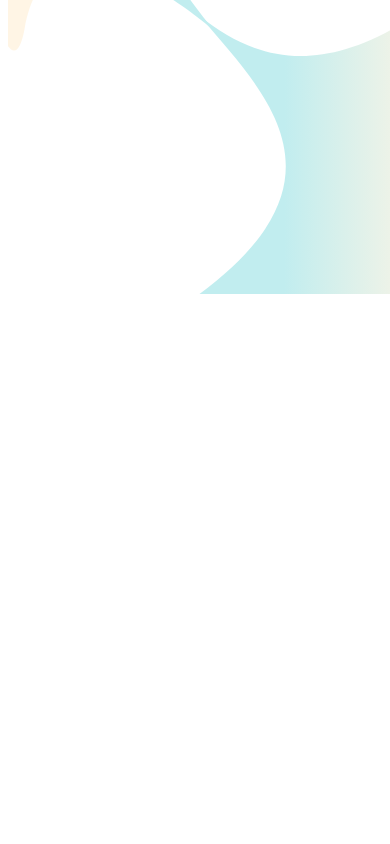
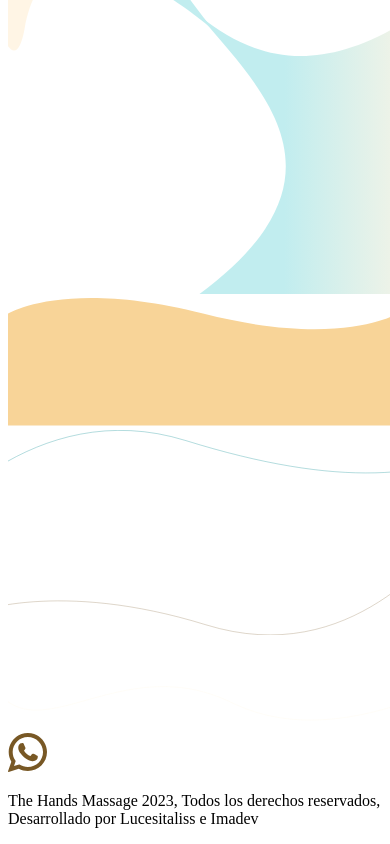
Before and after one commit to larts85/masaje_las_manos, a Next.js app: page / in a window 390 px wide. Shown: the part 3583-4427 px from the top of the page. Before the commit the page ends 3889 px from the top, so only its background shows below. Built offline with nearby package versions, Linux system fonts and the light colour scheme.

Commit message:
Page Home responsive

```diff
--- a/src/components/Home/Footer/FooterBackground.tsx
+++ b/src/components/Home/Footer/FooterBackground.tsx
@@ -2,6 +2,7 @@ import { FC } from 'react'
 
 const FooterBackground: FC = () => {
   return (
+    <div className="absolute top-[0vw] z-5">
       <svg
         width="100vw"
         height="auto"
@@ -14,6 +15,7 @@ const FooterBackground: FC = () => {
           fill="#F8D498"
         />
       </svg>
+    </div>
   )
 }
 export default FooterBackground
--- a/src/components/Home/Footer/FooterLineOne.tsx
+++ b/src/components/Home/Footer/FooterLineOne.tsx
@@ -2,6 +2,7 @@ import { FC } from 'react'
 
 const FooterLineOne: FC = () => {
   return (
+    <div className="absolute top-[-1vw] z-10">
       <svg
         width="100vw"
         height="auto"
@@ -25,13 +26,8 @@ const FooterLineOne: FC = () => {
             repeatCount="indefinite"
           />
         </path>
-      {/* <path
-        d="M-6830.64 200.684C-301.233 490.412 91.7022 -70.852 657.091 20.2196C1222.48 115.292 1069.26 221.246 1808.73 150.7999"
-        stroke="#068A8F"
-        strokeWidth="5.11256"
-        strokeMiterlimit="10"
-      /> */}
       </svg>
+    </div>
   )
 }
 export default FooterLineOne
--- a/src/components/Home/Footer/FooterLineThree.tsx
+++ b/src/components/Home/Footer/FooterLineThree.tsx
@@ -2,6 +2,7 @@ import { FC } from 'react'
 
 const FooterLineThree: FC = () => {
   return (
+    <div className="absolute top-[-7vw]">
       <svg
         width="100vw"
         height="auto"
@@ -25,6 +26,7 @@ const FooterLineThree: FC = () => {
           />
         </path>
       </svg>
+    </div>
   )
 }
 export default FooterLineThree
--- a/src/components/Home/Footer/FooterLineTwo.tsx
+++ b/src/components/Home/Footer/FooterLineTwo.tsx
@@ -2,10 +2,11 @@ import { FC } from 'react'
 
 const FooterLineTwo: FC = () => {
   return (
+    <div className="absolute top-[-13vw]">
       <svg
         width="100vw"
         height="auto"
-      viewBox="0 5 1440 433"
+        viewBox="0 0 1740 433"
         fill="none"
         xmlns="http://www.w3.org/2000/svg"
       >
@@ -25,13 +26,8 @@ const FooterLineTwo: FC = () => {
             repeatCount="indefinite"
           />
         </path>
-      {/* <path
-        d="M0.783 301.217C-161.868 125.823 223.805 350.285 882.653 380.215C1541.5 400.144 1908.17 600.509 1997.49 0.830385"
-        stroke="#785825"
-        strokeWidth="5.11256"
-        strokeMiterlimit="10"
-      /> */}
       </svg>
+    </div>
   )
 }
 export default FooterLineTwo
--- a/src/components/Home/Footer/FooterWhatsapp.tsx
+++ b/src/components/Home/Footer/FooterWhatsapp.tsx
@@ -2,6 +2,7 @@ import { FC } from 'react'
 
 const FooterWhatsapp: FC = () => {
   return (
+    <div className="absolute top-[18vw] left-[86vw]">
       <svg
         width="10vw"
         height="auto"
@@ -18,6 +19,7 @@ const FooterWhatsapp: FC = () => {
           fill="#785825"
         />
       </svg>
+    </div>
   )
 }
 export default FooterWhatsapp
--- a/src/components/Home/Footer/index.tsx
+++ b/src/components/Home/Footer/index.tsx
@@ -9,27 +9,18 @@ import useTranslations from '@/hooks/useTranslations'
 const Footer: FC = () => {
   const { translations } = useTranslations()
   return (
-    <footer className="relative">
-      {/* <div className="absolute top-[272.5vw] z-10">
-        <FooterLineOne />
+    <footer className="absolute top-[257vw]">
+      <FooterBackground />
+      <FooterLineOne />
+      <FooterLineTwo />
+      <FooterLineThree />
+      <FooterWhatsapp />
+
+      <div className="relative top-[30vw] w-[100vw] bg-secondary-darker h-[7vw] flex items-center justify-center">
+        <p className="text-secondary-lighter text-[6px] sm:text-[8px] md:text-[10px] lg:text-12px] xl:text-[14px] text-center ">
+          {translations.footerHomePage.Copyright}
+        </p>
       </div>
-      <div className="absolute top-[255vw] z-10">
-        <FooterLineTwo />{' '}
-      </div>
-      <div className="absolute top-[265vw] z-10">
-        <FooterLineThree />
-      </div>
-      <div className="absolute top-[295vw] right-[2vw] z-10">
-        <FooterWhatsapp />
-      </div>
-      <div className="absolute top-[274vw] z-5">
-        <FooterBackground />
-        <div className=" w-[100vw] bg-secondary-darker h-[7vw] flex items-center justify-center">
-          <p className="text-secondary-lighter text-[2vw] text-center ">
-            {translations.footerHomePage.Copyright}
-          </p>
-        </div> */}
-      {/* </div> */}
     </footer>
   )
 }
```
Lines whose indentation alone changed are shown as unchanged.
